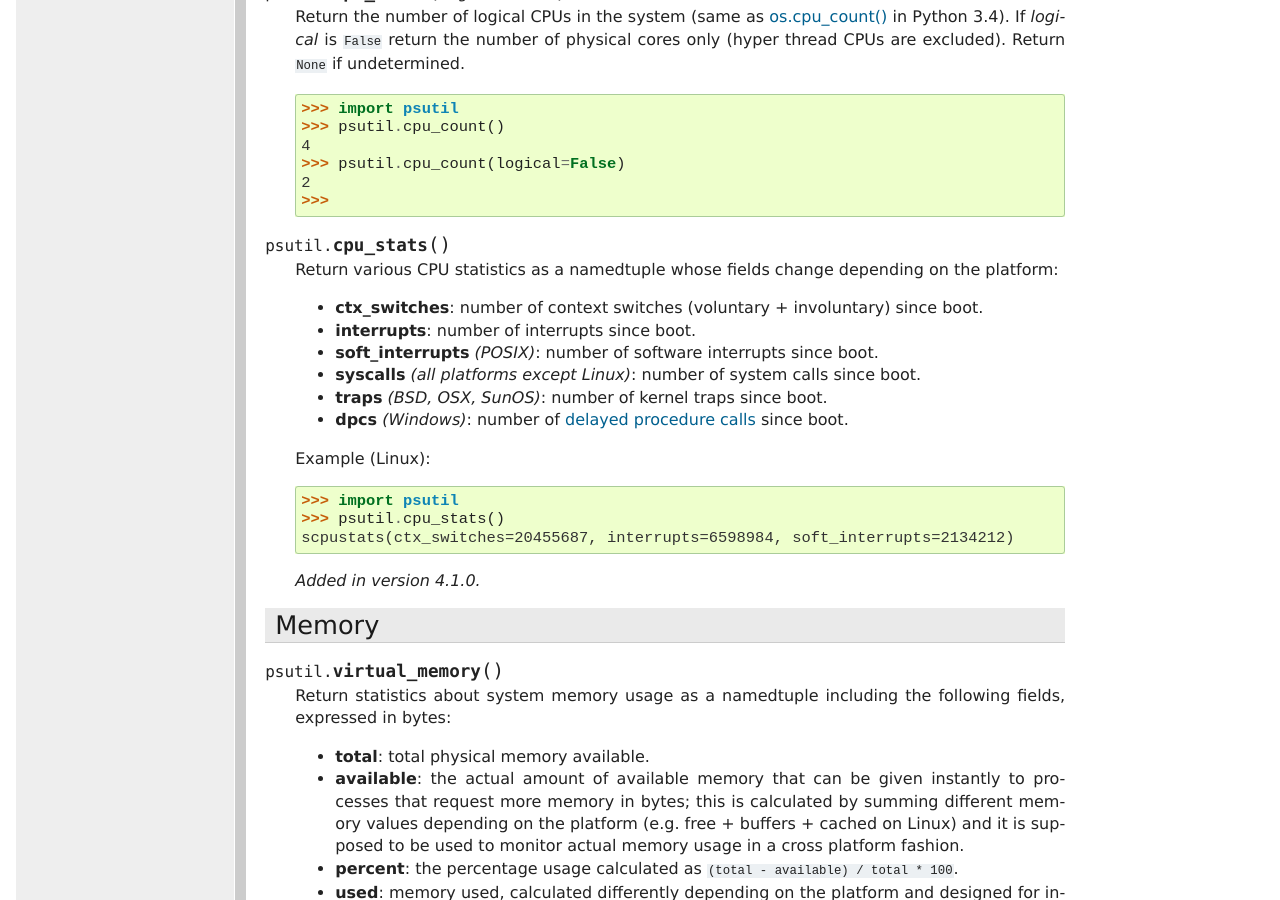
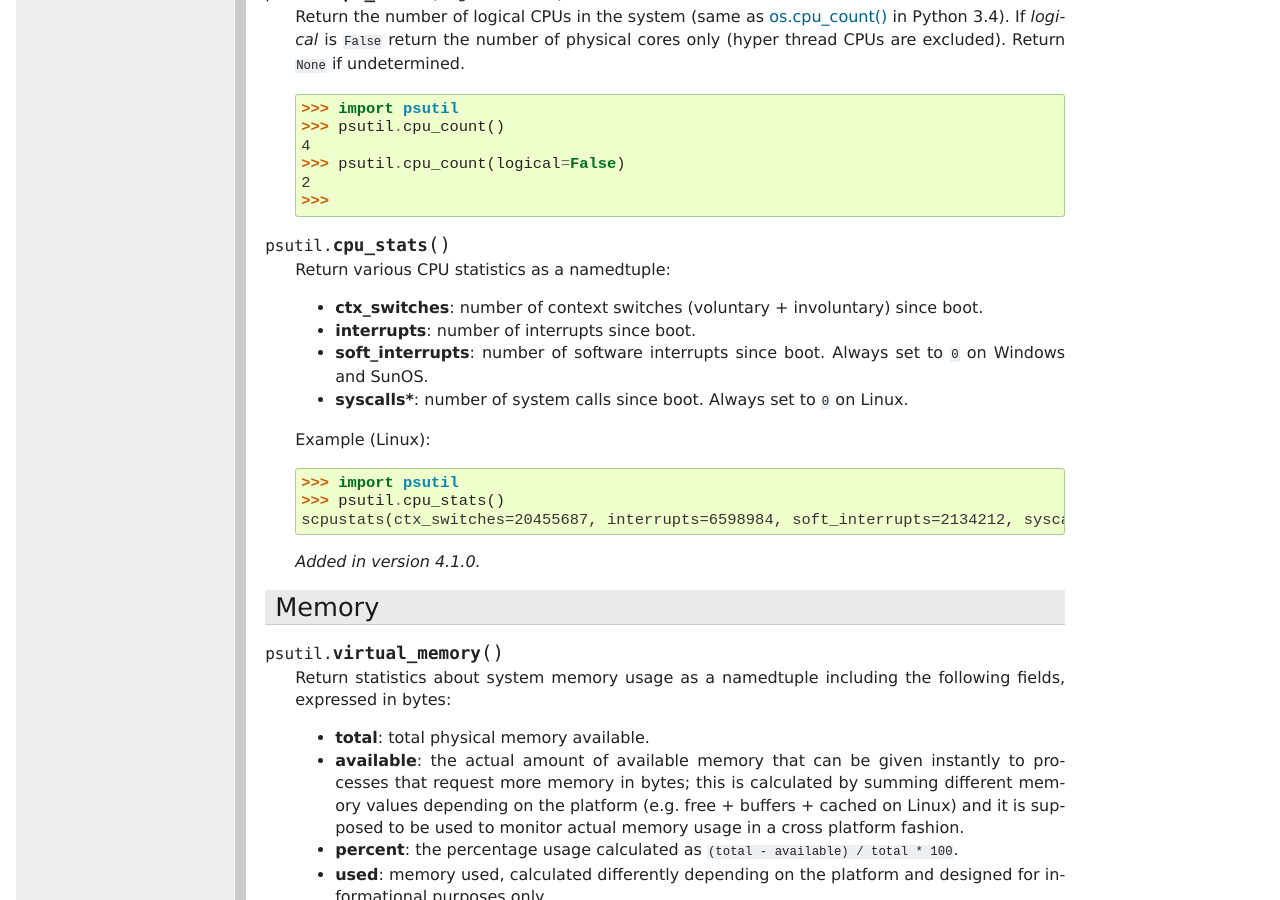
Before and after one commit to giampaolo/psutil, a Sphinx documentation site: the page built from docs/index.rst, in a window 1280 px wide and 900 px high, scrolled down 2341 px. Built offline with Sphinx 7.4.7, drawn with Linux system fonts in a browser that asks for light colours; formulas are drawn with MathJax 3.

Commit message:
unify cpu stats by getting rid of some info

```diff
--- a/README.rst
+++ b/README.rst
@@ -118,7 +118,7 @@ CPU
     2
     >>>
     >>> psutil.cpu_stats()
-    scpustats(ctx_switches=20455687, interrupts=6598984, soft_interrupts=2134212)
+    scpustats(ctx_switches=20455687, interrupts=6598984, soft_interrupts=2134212, syscalls=0)
 
 Memory
 ======
--- a/docs/index.rst
+++ b/docs/index.rst
@@ -152,20 +152,17 @@ CPU
 
 .. function:: cpu_stats()
 
-  Return various CPU statistics as a namedtuple whose fields change depending
-  on the platform:
+  Return various CPU statistics as a namedtuple:
 
   - **ctx_switches**:
     number of context switches (voluntary + involuntary) since boot.
   - **interrupts**:
     number of interrupts since boot.
-  - **soft_interrupts** *(POSIX)*:
-    number of software interrupts since boot.
-  - **syscalls** *(all platforms except Linux)*: number of system calls since boot.
-  - **traps** *(BSD, OSX, SunOS)*: number of kernel traps since boot.
-  - **dpcs** *(Windows)*: number of
-    `delayed procedure calls <https://technet.microsoft.com/en-us/library/cc938646.aspx>`__
-    since boot.
+  - **soft_interrupts**:
+    number of software interrupts since boot. Always set to ``0`` on Windows
+    and SunOS.
+  - **syscalls***: number of system calls since boot. Always set to ``0`` on
+    Linux.
 
   Example (Linux):
 
@@ -173,7 +170,7 @@ CPU
 
      >>> import psutil
      >>> psutil.cpu_stats()
-     scpustats(ctx_switches=20455687, interrupts=6598984, soft_interrupts=2134212)
+     scpustats(ctx_switches=20455687, interrupts=6598984, soft_interrupts=2134212, syscalls=0)
 
   .. versionadded:: 4.1.0
 
```
Also changed, not shown: 6 other files.
